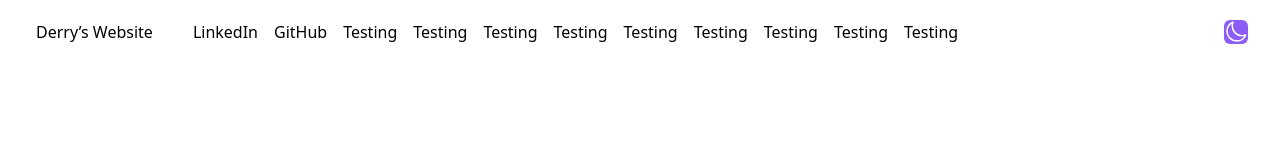
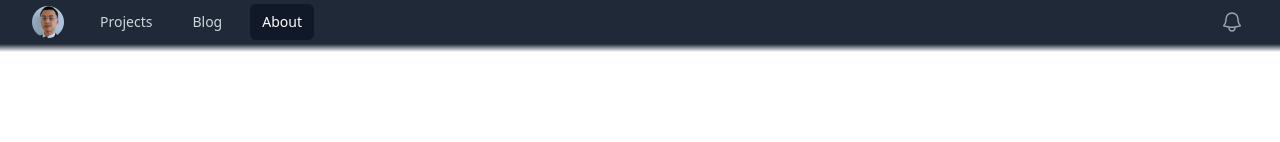
Before and after one commit to derryleng/personal-website, a React (Vite) app: page / in a window 1280 px wide. Shown: the top 142 px of the page. Built offline with nearby package versions, Linux system fonts and the light colour scheme.

Commit message:
Borrow navbar

```diff
--- a/package.json
+++ b/package.json
@@ -10,6 +10,8 @@
     "preview": "vite preview"
   },
   "dependencies": {
+    "@headlessui/react": "^1.7.15",
+    "@heroicons/react": "^2.0.18",
     "react": "^18.2.0",
     "react-dom": "^18.2.0"
   },
--- a/src/App.jsx
+++ b/src/App.jsx
@@ -8,13 +8,13 @@
 function App() {
   return (
     <>
+      <Navigation />
       <div className="px-2 md:px-0">
-        <Navigation />
         <Header />
         <Portfolio />
         <Timeline />
-        <Contact />
-        <Footer />
+        {/* <Contact /> */}
+        {/* <Footer /> */}
       </div>
     </>
   )
--- a/src/components/Navbar.jsx
+++ b/src/components/Navbar.jsx
@@ -1,18 +1,150 @@
-import NavbarLeft from "./NavbarLeft";
-import NavbarRight from "./NavbarRight";
+// import NavbarLeft from "./NavbarLeft";
+// import NavbarRight from "./NavbarRight";
+import { Disclosure, Menu, Transition } from '@headlessui/react';
+import { Bars3Icon, BellIcon, MoonIcon, SunIcon, XMarkIcon } from '@heroicons/react/24/outline';
+import { Fragment } from 'react';
+import navlinks from "../data/navlinks";
+import myFace from "/assets/me_2021_365_365.jpg";
+
+function classNames(...classes) {
+    return classes.filter(Boolean).join(' ')
+}
 
 function Navbar() {
     return (
         <div className="sticky top-0 z-50">
-            <nav className="bg-white">
-                <div className="px-2 mx-auto max-w-7xl sm:px-6 lg:px-8">
-                    <div className="relative flex items-center justify-between h-16">
-                        <NavbarLeft />
-                        <NavbarRight />
-                    </div>
-                </div>
-            </nav>
-            <div className="h-3 bg-gradient-to-b from-white to-transparent" />
+            <Disclosure as="nav" className="bg-gray-800">
+                {({ open }) => (
+                    <>
+                        <div className="px-2 mx-auto max-w-7xl sm:px-6 lg:px-8">
+                            <div className="relative flex items-center justify-between h-11">
+                                <div className="absolute inset-y-0 left-0 flex items-center sm:hidden">
+                                    {/* Mobile menu button*/}
+                                    <Disclosure.Button className="inline-flex items-center justify-center p-2 text-gray-400 rounded-md hover:bg-gray-700 hover:text-white focus:outline-none focus:ring-2 focus:ring-inset focus:ring-white">
+                                        <span className="sr-only">Open main menu</span>
+                                        {open ? (
+                                            <XMarkIcon className="block w-6 h-6" aria-hidden="true" />
+                                        ) : (
+                                            <Bars3Icon className="block w-6 h-6" aria-hidden="true" />
+                                        )}
+                                    </Disclosure.Button>
+                                </div>
+                                <div className="flex items-center justify-center flex-1 sm:items-stretch sm:justify-start">
+                                    <div className="flex items-center flex-shrink-0">
+                                        <img
+                                            className="w-8 h-8 rounded-full"
+                                            src={myFace}
+                                            alt="Derry"
+                                        />
+                                    </div>
+                                    <div className="hidden sm:ml-6 sm:block">
+                                        <div className="flex space-x-4">
+                                            {navlinks.map((item) => (
+                                                <a
+                                                    key={item.name}
+                                                    href={item.href}
+                                                    className={classNames(
+                                                        item.current ? 'bg-gray-900 text-white' : 'text-gray-300 hover:bg-gray-700 hover:text-white',
+                                                        'rounded-md px-3 py-2 text-sm font-medium'
+                                                    )}
+                                                    aria-current={item.current ? 'page' : undefined}
+                                                >
+                                                    {item.name}
+                                                </a>
+                                            ))}
+                                        </div>
+                                    </div>
+                                </div>
+                                <div className="absolute inset-y-0 right-0 flex items-center pr-2 sm:static sm:inset-auto sm:ml-6 sm:pr-0">
+                                    <button
+                                        type="button"
+                                        className="p-1 text-gray-400 bg-gray-800 rounded-full hover:text-white focus:outline-none focus:ring-2 focus:ring-white focus:ring-offset-2 focus:ring-offset-gray-800"
+                                    >
+                                        <span className="sr-only">View notifications</span>
+                                        <BellIcon className="w-6 h-6" aria-hidden="true" />
+                                    </button>
+
+                                    {/* Profile dropdown */}
+                                    {/* <Menu as="div" className="relative ml-3">
+                                        <div>
+                                            <Menu.Button className="flex text-sm bg-gray-800 rounded-full focus:outline-none focus:ring-2 focus:ring-white focus:ring-offset-2 focus:ring-offset-gray-800">
+                                                <span className="sr-only">Open user menu</span>
+                                                <img
+                                                    className="w-8 h-8 rounded-full"
+                                                    src="https://images.unsplash.com/photo-1472099645785-5658abf4ff4e?ixlib=rb-1.2.1&ixid=eyJhcHBfaWQiOjEyMDd9&auto=format&fit=facearea&facepad=2&w=256&h=256&q=80"
+                                                    alt=""
+                                                />
+                                            </Menu.Button>
+                                        </div>
+                                        <Transition
+                                            as={Fragment}
+                                            enter="transition ease-out duration-100"
+                                            enterFrom="transform opacity-0 scale-95"
+                                            enterTo="transform opacity-100 scale-100"
+                                            leave="transition ease-in duration-75"
+                                            leaveFrom="transform opacity-100 scale-100"
+                                            leaveTo="transform opacity-0 scale-95"
+                                        >
+                                            <Menu.Items className="absolute right-0 z-10 w-48 py-1 mt-2 origin-top-right bg-white rounded-md shadow-lg ring-1 ring-black ring-opacity-5 focus:outline-none">
+                                                <Menu.Item>
+                                                    {({ active }) => (
+                                                        <a
+                                                            href="#"
+                                                            className={classNames(active ? 'bg-gray-100' : '', 'block px-4 py-2 text-sm text-gray-700')}
+                                                        >
+                                                            Your Profile
+                                                        </a>
+                                                    )}
+                                                </Menu.Item>
+                                                <Menu.Item>
+                                                    {({ active }) => (
+                                                        <a
+                                                            href="#"
+                                                            className={classNames(active ? 'bg-gray-100' : '', 'block px-4 py-2 text-sm text-gray-700')}
+                                                        >
+                                                            Settings
+                                                        </a>
+                                                    )}
+                                                </Menu.Item>
+                                                <Menu.Item>
+                                                    {({ active }) => (
+                                                        <a
+                                                            href="#"
+                                                            className={classNames(active ? 'bg-gray-100' : '', 'block px-4 py-2 text-sm text-gray-700')}
+                                                        >
+                                                            Sign out
+                                                        </a>
+                                                    )}
+                                                </Menu.Item>
+                                            </Menu.Items>
+                                        </Transition>
+                                    </Menu> */}
+                                </div>
+                            </div>
+                        </div>
+
+                        <Disclosure.Panel className="sm:hidden">
+                            <div className="px-2 pt-2 pb-3 space-y-1">
+                                {navlinks.map((item) => (
+                                    <Disclosure.Button
+                                        key={item.name}
+                                        as="a"
+                                        href={item.href}
+                                        className={classNames(
+                                            item.current ? 'bg-gray-900 text-white' : 'text-gray-300 hover:bg-gray-700 hover:text-white',
+                                            'block rounded-md px-3 py-2 text-base font-medium'
+                                        )}
+                                        aria-current={item.current ? 'page' : undefined}
+                                    >
+                                        {item.name}
+                                    </Disclosure.Button>
+                                ))}
+                            </div>
+                        </Disclosure.Panel>
+                    </>
+                )}
+            </Disclosure>
+            <div className="h-2 bg-gradient-to-b from-gray-800 to-transparent" />
         </div>
     )
 }
--- /dev/null
+++ b/src/data/navlinks.js
@@ -0,0 +1,15 @@
+export default [
+    {
+        name: 'Projects',
+        href: '#',
+        current: false },
+    {
+        name: 'Blog',
+        href: '#',
+        current: false },
+    {
+        name: 'About',
+        href: '#',
+        current: true
+    },
+]
```
Also changed, not shown: public/assets/me_2021_365_365.jpg (added), 1 other file (tests, documents, lock files or other folders).
